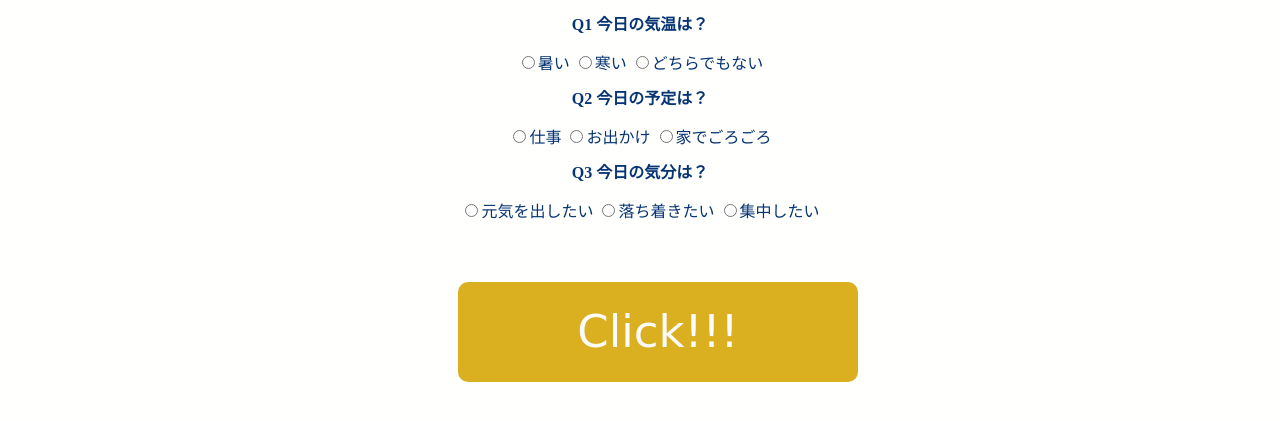
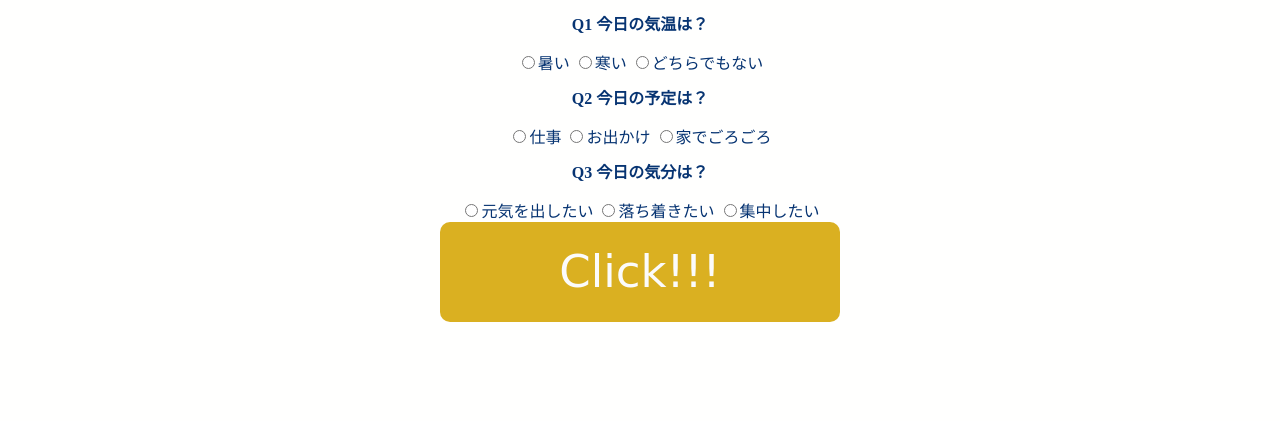
Before and after one commit to tamayu03/tamayu_scent, a plain HTML site: page index.html in a window 1280 px wide. Shown: the part 81-502 px from the top of the page. Drawn offline with Linux system fonts and the light colour scheme.

Commit message:
ボタン位置修正

```diff
--- a/style.css
+++ b/style.css
@@ -2,6 +2,7 @@
    body {
     background: #fffffe;
     color:#073472;
+
    }
 
    h1 {
@@ -37,9 +38,8 @@
     font-size: 45px;
     border-radius: 10px;
     font-family: 'Caveat', cursive;
-    position: relative;
-    left: 450px;
-    top: 60px;
+    display: block;
+    margin: auto;
 
   }
 
```
